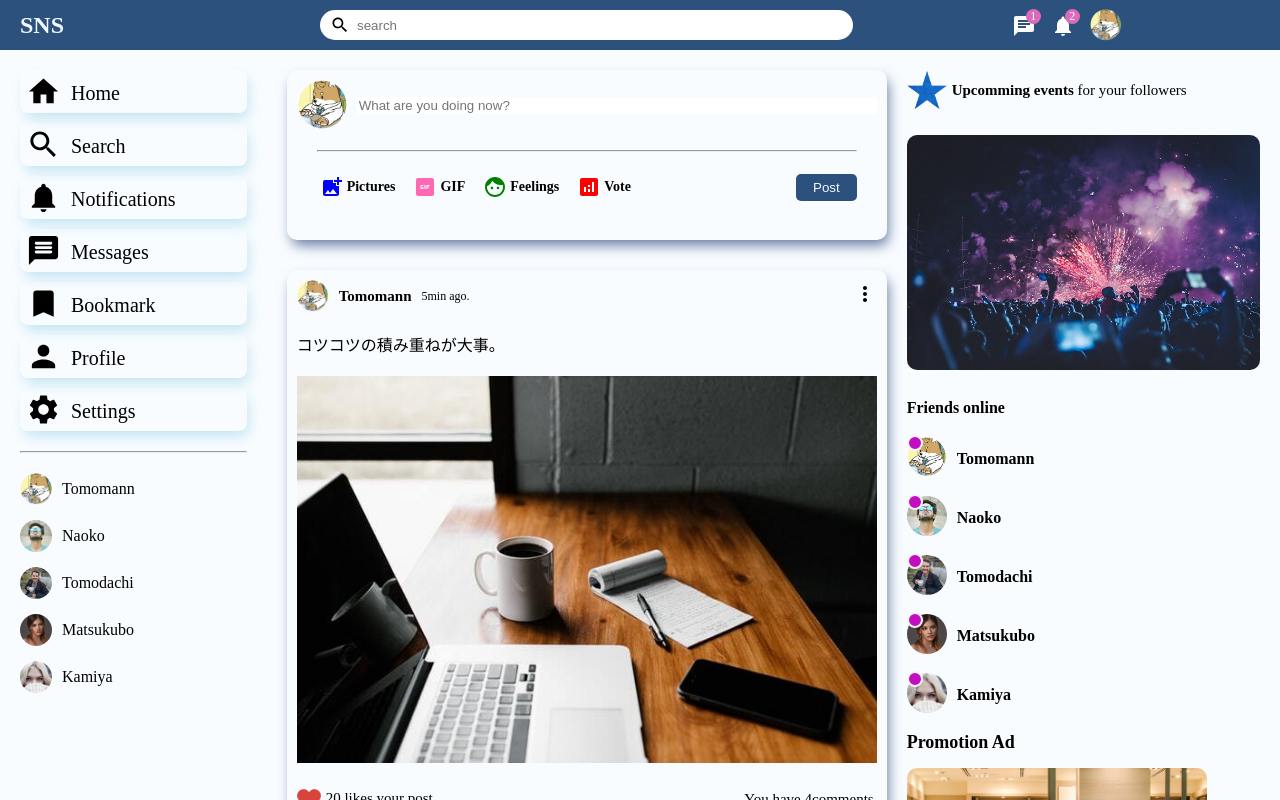
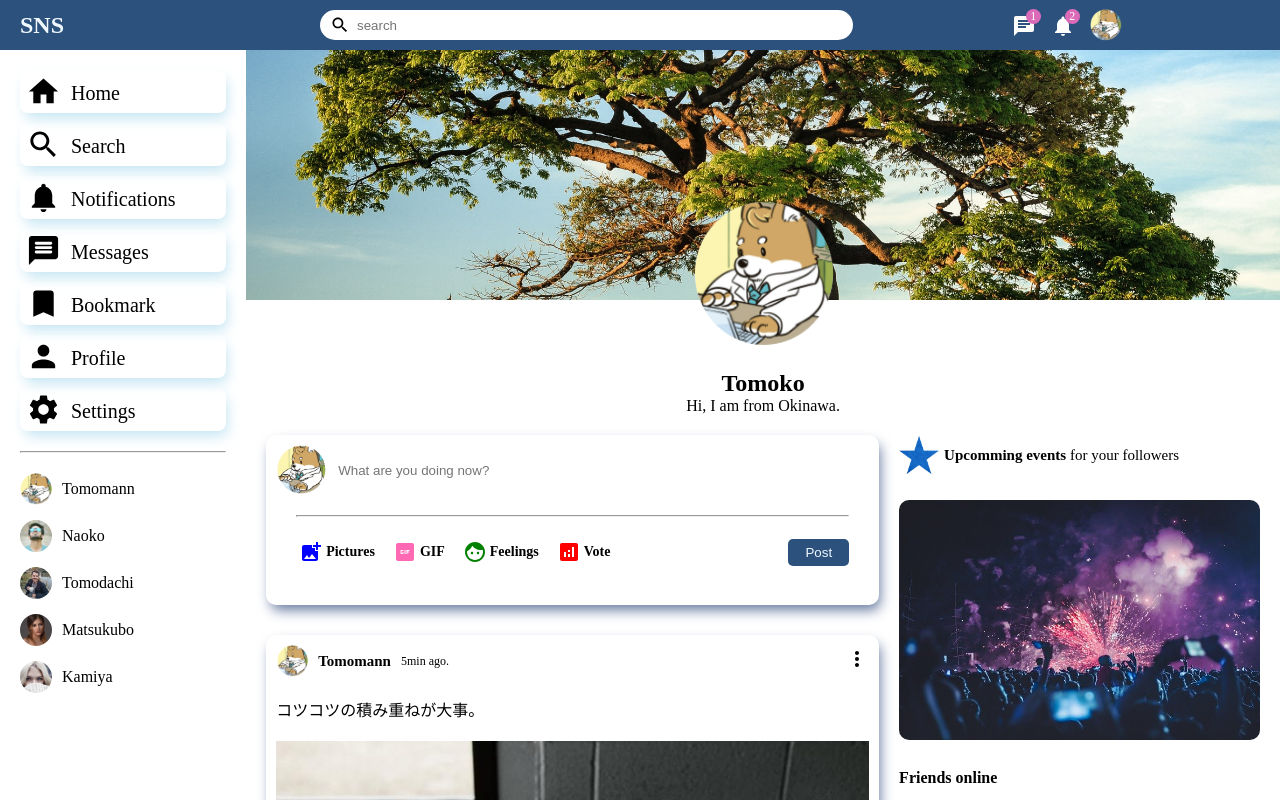
Before and after one commit to Tomoko-hub/tomokonSNSfrontend, a React (Create React App) app: page / in a window 1280 px wide. Shown: the top 800 px of the page. Built offline with nearby package versions, Linux system fonts and the light colour scheme.

Commit message:
profile page ready

```diff
--- a/src/App.js
+++ b/src/App.js
@@ -1,8 +1,9 @@
-import Home from "./pages/home/Home";
+/*import Home from "./pages/home/Home";*/
+import Profile from "./pages/profile/Profile";
 
 function App() {
   return (
-    <Home />
+    <Profile />
   );
 }
 
--- /dev/null
+++ b/src/pages/profile/Profile.css
@@ -0,0 +1,44 @@
+.profile {
+    display: flex;
+}
+
+.profileRight {
+    flex: 10.5
+}
+
+.profileCover {
+    height: 320px;
+    position: relative;
+}
+
+.profilecoverImg {
+    width: 100%;
+    height: 250px;
+    object-fit: cover;
+}
+
+.profileUserImg {
+    position: absolute;
+    left: 0;
+    right: 0;
+    width: 150px;
+    height: 150px;
+    border-radius: 50%;
+    margin: auto;
+    top: 150px;
+}
+
+.profileInfo {
+    display: flex;
+    flex-direction: column;
+    align-items: center;
+    justify-content: center;
+}
+
+.profileInfoUsername {
+    font-size: 24px;
+}
+
+.profileRightBottom {
+    display: flex;
+}
--- /dev/null
+++ b/src/pages/profile/Profile.jsx
@@ -0,0 +1,42 @@
+import React from 'react'
+import "./Profile.css"
+
+import Rightbar from '../../components/rightbar/Rightbar'
+import Sidebar from '../../components/sidebar/Sidebar'
+import Timeline from '../../components/timeline/Timeline'
+import Topbar from '../../components/topbar/Topbar'
+
+export default function Profile() {
+  return (
+    <>
+        <Topbar />
+        <div className="profile">
+            <Sidebar />
+            <div className="profileRight">
+                <div className="profileRightTop">
+                    <div className="profileCover">
+                        <img
+                            src="/assets/post/3.jpeg"
+                            alt=""
+                            className='profilecoverImg'
+                        />
+                        <img
+                            src="/assets/person/1.jpeg"
+                            alt=""
+                            className='profileUserImg'
+                         />
+                        </div>
+                        <div className="profileInfo">
+                            <h4 className='profileInfoUsername'>Tomoko</h4>
+                            <span className='profileInfoDesc'>Hi, I am from Okinawa.</span>
+                        </div>
+                </div>
+                <div className="profileRightBottom">
+                    <Timeline />
+                    <Rightbar />
+                </div>
+            </div>
+        </div>
+    </>
+  )
+}
```
